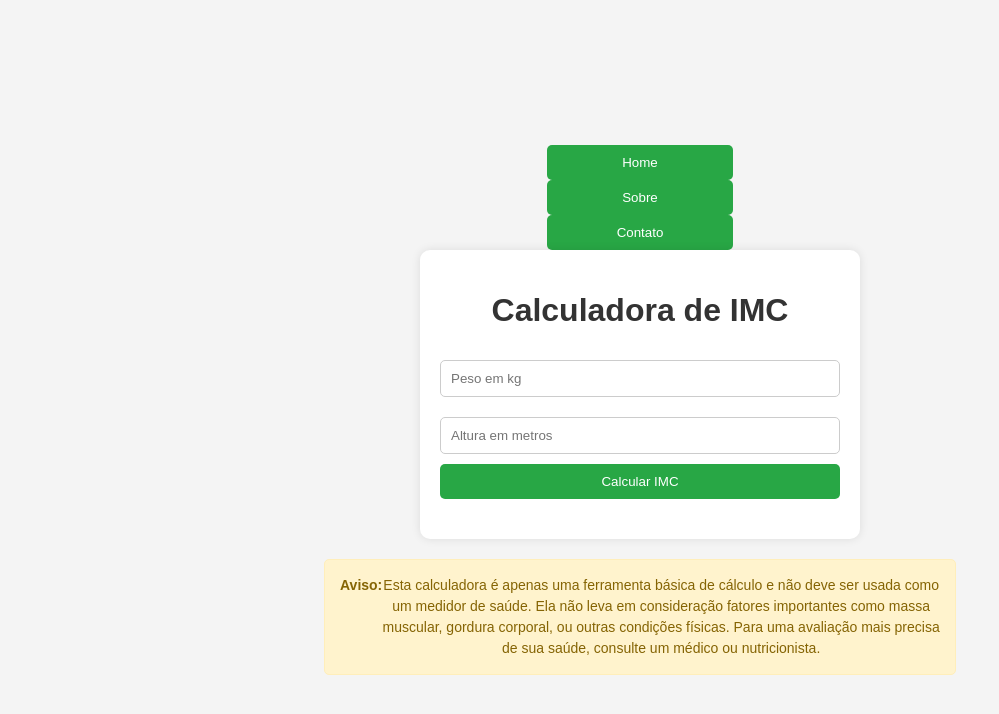
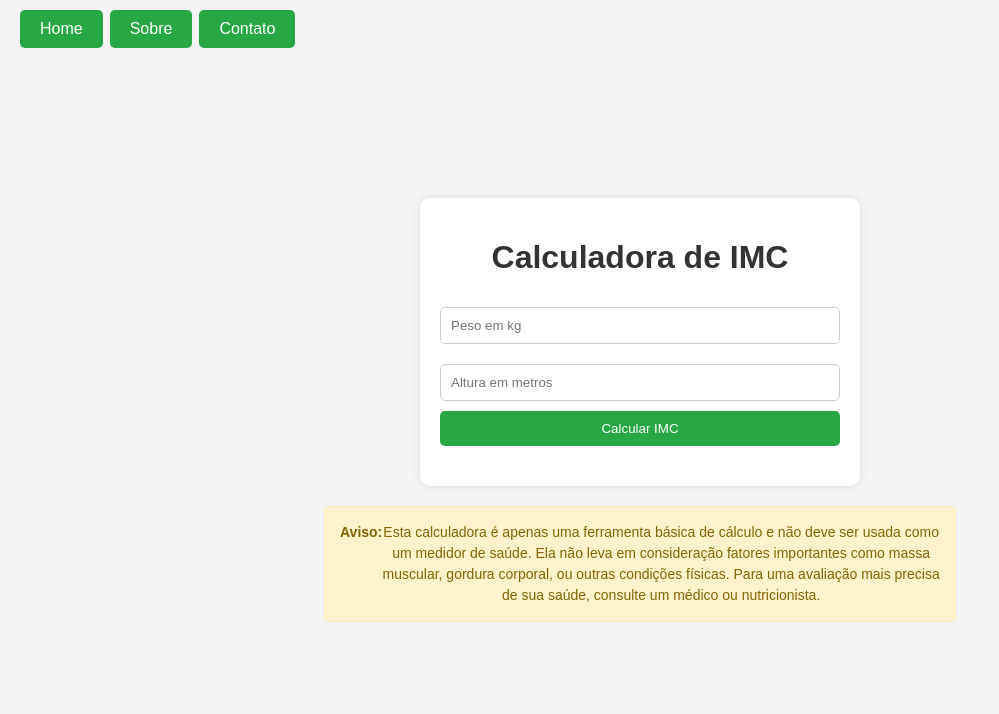
Before and after one commit to jvpchaves/Calculadora_imc, a plain HTML site: page index.html in a window 1280 px wide. Shown: the whole page, without its empty margins (0-999 px from the left). Drawn offline with Linux system fonts and the light colour scheme.

Commit message:
Update style.css

```diff
--- a/style.css
+++ b/style.css
@@ -1,3 +1,51 @@
+/* Header */
+header {
+
+    padding: 10px 20px;
+    position: absolute; /* Posiciona no topo da página */
+    top: 0;
+    left: 0;
+    width: auto; /* Faz com que o header ocupe toda a largura */
+}
+
+.header-container {
+    display: flex; /* Alinha os botões horizontalmente */
+    justify-content: flex-start; /* Alinha os botões à esquerda */
+    gap: 7px; /* Espaçamento entre os botões */
+    margin-left: auto; /* Distância da borda esquerda */
+}
+
+.header-btn {
+    background-color: #28a745; /* Cor do botão */
+    color: white;
+    border: none;
+    padding: 10px 20px;
+    font-size: 16px;
+    border-radius: 5px;
+    cursor: pointer;
+    transition: background-color 0.3s ease, transform 0.2s ease;
+}
+
+.header-btn:hover {
+    background-color: #1a7c31; /* Cor ao passar o mouse */
+    transform: scale(1.05); /* Efeito de zoom ao passar o mouse */
+}
+
+.header-btn:active {
+    background-color: #146d29; /* Cor ao clicar */
+}
+
+/* Tornando o layout responsivo */
+@media (max-width: 768px) {
+    .header-container {
+        flex-direction: flex; /* Torna os botões empilhados em telas pequenas */
+    }
+
+    .header-btn {
+        width: 80%; /* Botões maiores em dispositivos móveis */
+    }
+}
+
 
 body {
     font-family: Arial, sans-serif;
```
